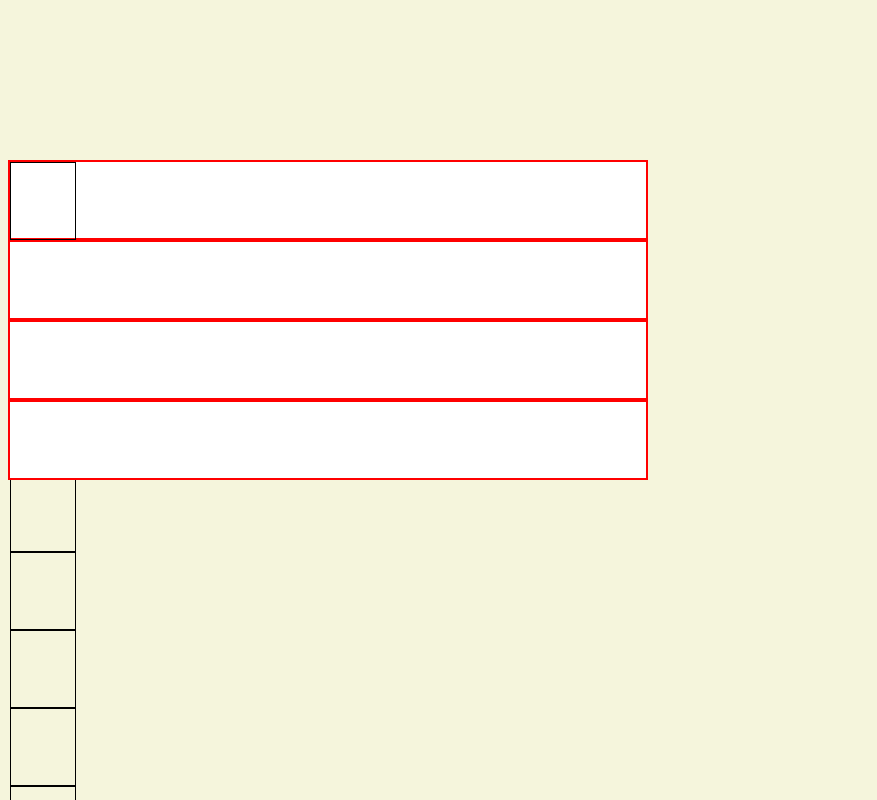
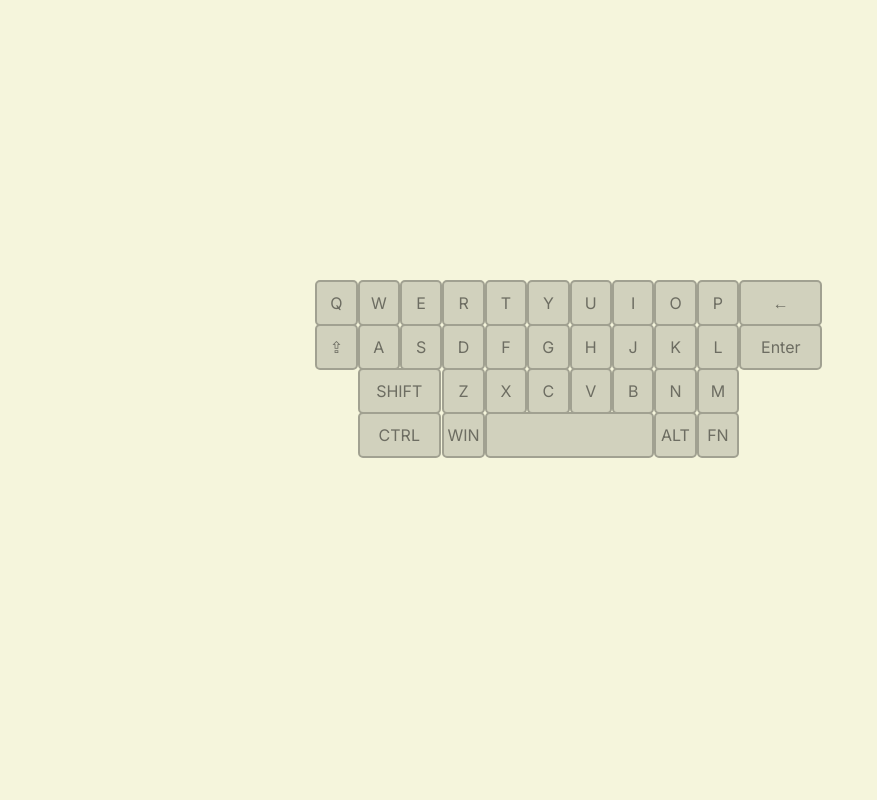
Before and after one commit to Callum-Gilfedder/TypingTest, a Next.js app in the folder typing-test-project/: page / in a window 1280 px wide. Shown: the top 800 px of the page, without its empty margins (0-877 px from the left). Built offline with nearby package versions, Linux system fonts and the light colour scheme.

Commit message:
Keyboard visuals progress

```diff
--- a/typing-test-project/src/app/globals.css
+++ b/typing-test-project/src/app/globals.css
@@ -1,28 +1,65 @@
+:root {
+  --keyboard-width: 36vw;
+  --keyboard-height: 22vh;
+  --background-color: beige;
+}
+
 body {
-  background-color: beige;
+  background-color: var(--background-color);
 }
 
 .keyboard-container {
-  background-color: black;
-  width: 50vw;
-  height: 40vh;
-  margin-top: 20vh;
+  width: var(--keyboard-width);
+  height: var(--keyboard-height);
+  margin-top: 35vh;
+  margin-left: 24vw;
   display: grid;
-  grid-template-rows: repeat(4, 1fr); /* Four rows with equal fractions of available space */
+  display: grid;
+  grid-template-columns: repeat(12, 1fr);
+  grid-template-rows: repeat(4, 1fr);
+  grid-column-gap: 0px;
+  grid-row-gap: 0px;
 }
 
-.row {
-  background-color: white;
-  border: red solid 2px;
+.key {
+  height: 95%;
+  width: 3vw;
+  /* 1/12 keyboard-width */
+  background-color: rgb(209, 209, 189);
+  border: solid 2px rgb(161, 161, 145);
+  color: rgb(109, 109, 98);
+  border-radius: 5px;
+  display: flex;
+  align-items: center; /* Vertical alignment */
+  justify-content: center;
+
+}
+
+.col-span-2-rhs {
+  grid-column: 11 / span 2;
+  width: 6.2vw;
+}
+
+.empty {
+  background-color: transparent;
+  border: none;
+}
+
+.col-span-2-lhs {
+  grid-column: 2 / span 2;
+  width: 6.2vw;
+}
+
+.space {
+  grid-column: 5 / span 4;
+  width: 12.9vw;
 }
 
 
-.column {
-  flex: 1;
-  height: 100%;
-  width: 5vw;
-  border: 1px solid #000; /* Optional: Just to visualize the columns */
+.second-row-offset {
+  margin-left: 0vw;
 }
+
 
 .large {
   flex: 2; /* Twice as big column */
--- a/typing-test-project/src/app/page.tsx
+++ b/typing-test-project/src/app/page.tsx
@@ -4,22 +4,44 @@ export default function Home() {
   return (
     <main className='body'>
       <div className="keyboard-container">
-      <div className="row">
-          <div className="column"></div>
-          <div className="column"></div>
-          <div className="column"></div>
-          <div className="column"></div>
-          <div className="column"></div>
-          <div className="column"></div>
-          <div className="column"></div>
-          <div className="column"></div>
-          <div className="column"></div>
-          <div className="column"></div>
-          <div className="column large"></div>
-        </div>
-        <div className="row"></div>
-        <div className="row"></div>
-        <div className="row"></div>
+
+        <div className="key">Q</div>
+        <div className="key">W</div>
+        <div className="key">E</div>
+        <div className="key">R</div>
+        <div className="key">T</div>
+        <div className="key">Y</div>
+        <div className="key">U</div>
+        <div className="key">I</div>
+        <div className="key">O</div>
+        <div className="key">P</div>
+        <div className="key col-span-2-rhs">&#8592;</div>
+        <div className="key">&#8682;</div>
+        <div className="key">A</div>
+        <div className="key">S</div>
+        <div className="key">D</div>
+        <div className="key">F</div>
+        <div className="key">G</div>
+        <div className="key">H</div>
+        <div className="key">J</div>
+        <div className="key">K</div>
+        <div className="key">L</div>
+        <div className="key col-span-2-rhs">Enter</div>
+        <div className="key col-span-2-lhs">SHIFT</div>
+        <div className="key">Z</div>
+        <div className="key">X</div>
+        <div className="key">C</div>
+        <div className="key">V</div>
+        <div className="key">B</div>
+        <div className="key">N</div>
+        <div className="key">M</div>
+        <div className="key empty col-span-2-rhs"></div>
+        <div className="key col-span-2-lhs">CTRL</div>
+        <div className="key">WIN</div>
+        <div className="key space"></div>
+        <div className="key">ALT</div>
+        <div className="key">FN</div>
+        <div className="key empty"></div>
       </div>
     </main>
   )
```
